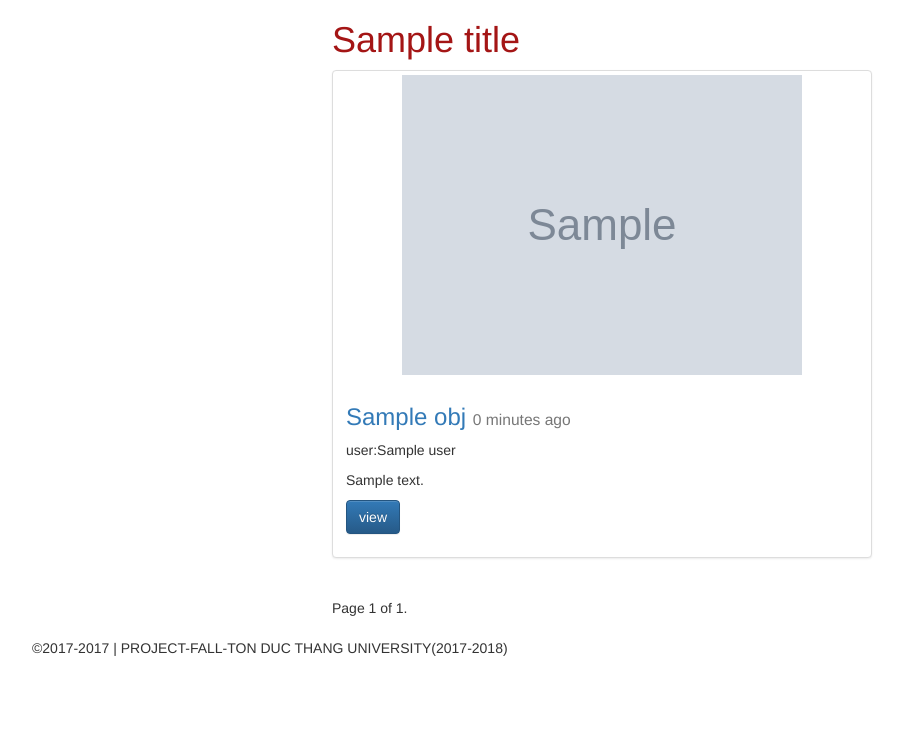
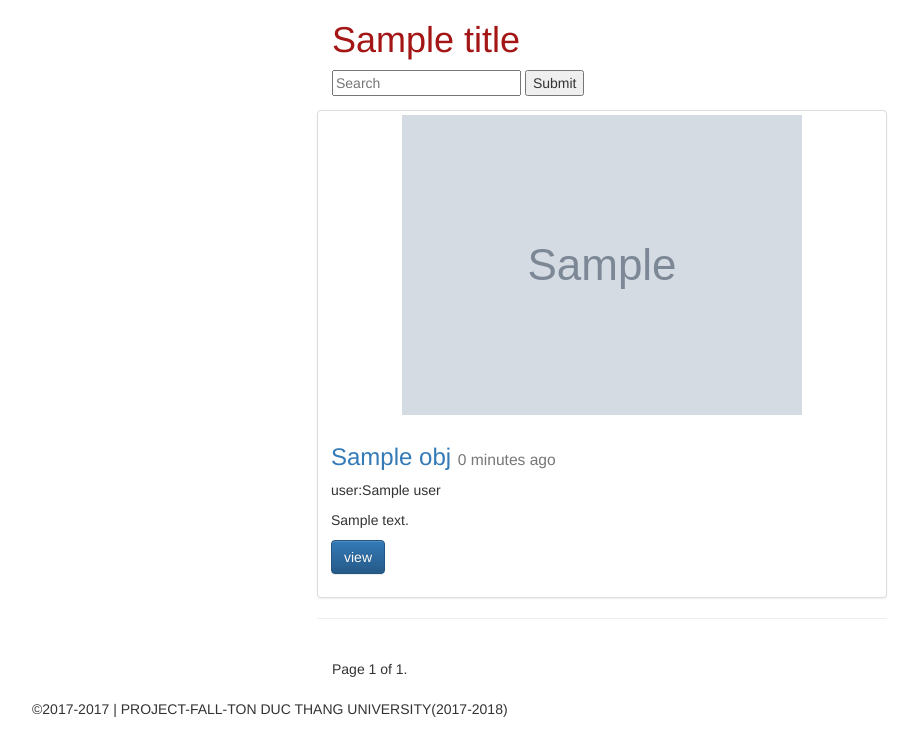
Before and after one commit to duyhenryer/blog, a Django app: template templates/post_list.html in a window 1280 px wide. Shown: the top 756 px of the page, without its empty margins (38-956 px from the left). Run offline with Django 3.2, Linux system fonts and the light colour scheme; the template is opened without the code that fills it: most values are stand-ins (such as "Sample title", 1, 10 or a date in 2020); grey boxes marked "Sample" are stand-in pictures; some libraries are stand-ins or nearby versions.

Commit message:
form search

```diff
--- a/templates/post_list.html
+++ b/templates/post_list.html
@@ -2,10 +2,15 @@
 {% block content %}
     <div class="col-sm-6 col-sm-offset-3">
         <h1> {{ title }} </h1>
+    <form method="GET" action="">
+        <input type="text" name="q" placeholder="Search" value="{{ request.GET.q }}"/>
+        <input type="submit" value="Submit"/>
+    </form>
+
 
     {% for obj in object_list %}
         <div class="row">
-        <div class="col-sm-12 ">
+        <div class="col-sm-15 ">
         <div class="thumbnail">
             {% if obj.image %}
                 <img src="{{ obj.image.url }}" class="img-responsive"/>
@@ -24,12 +29,12 @@
         <hr/>
         </div>
 
-{% endfor %}
+    {% endfor %}
 
 <div class="pagination">
     <span class="step-links">
         {% if object_list.has_previous %}
-            <a href="?{{ page_request_var }}={{ object_list.previous_page_number }}">previous</a>
+            <a href="?{{ page_request_var }}={{ object_list.previous_page_number }}{% if request.GET.q  %}&q={{ request.GET.q }}{%endif %}">previous</a>
         {% endif %}
 
         <span class="current">
@@ -37,7 +42,7 @@
         </span>
 
         {% if object_list.has_next %}
-            <a href="?{{ page_request_var }}={{ object_list.next_page_number }}">next</a>
+            <a href="?{{ page_request_var }}={{ object_list.next_page_number }}{% if request.GET.q  %}&q={{ request.GET.q }}{%endif %}">next</a>
         {% endif %}
     </span>
 </div>
```
